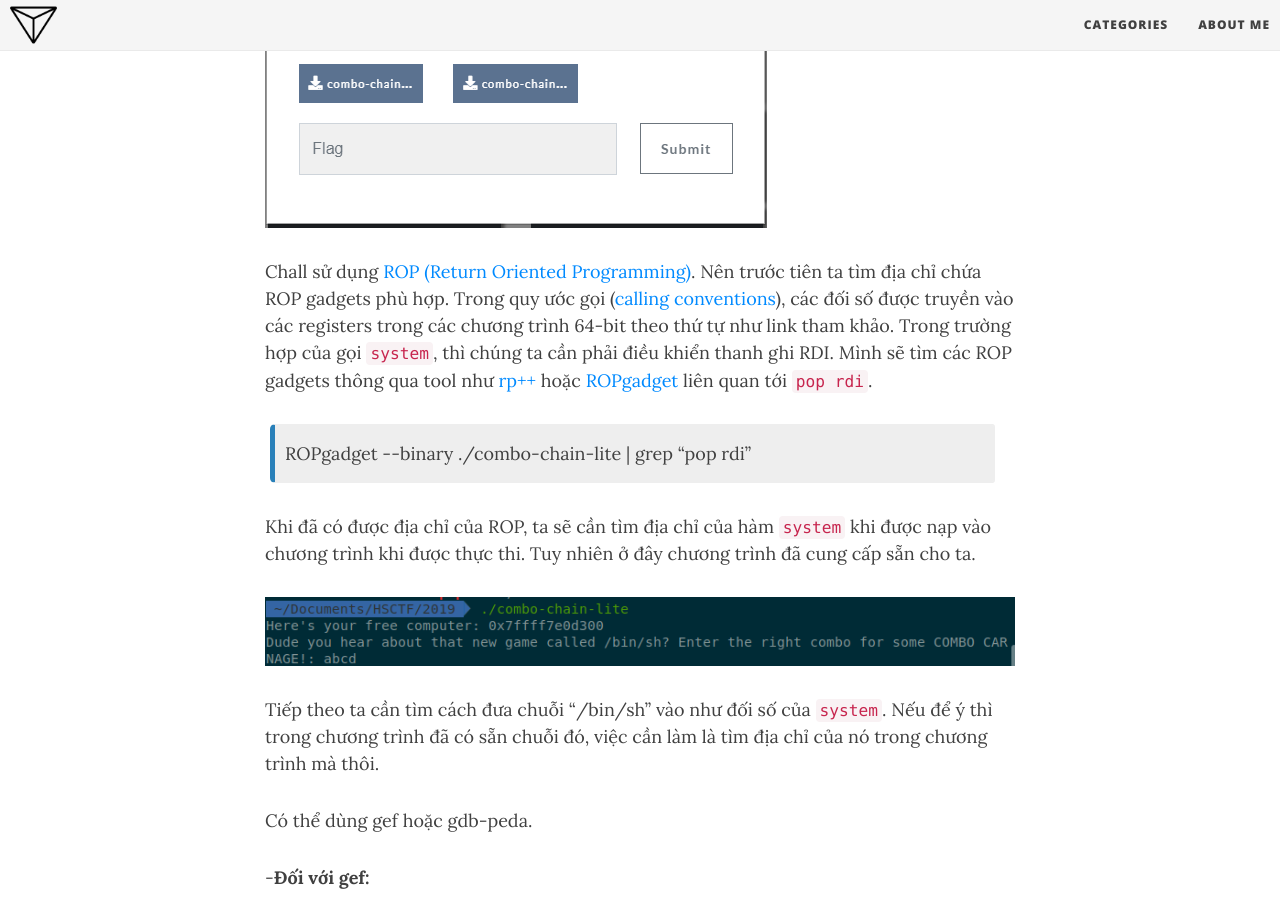
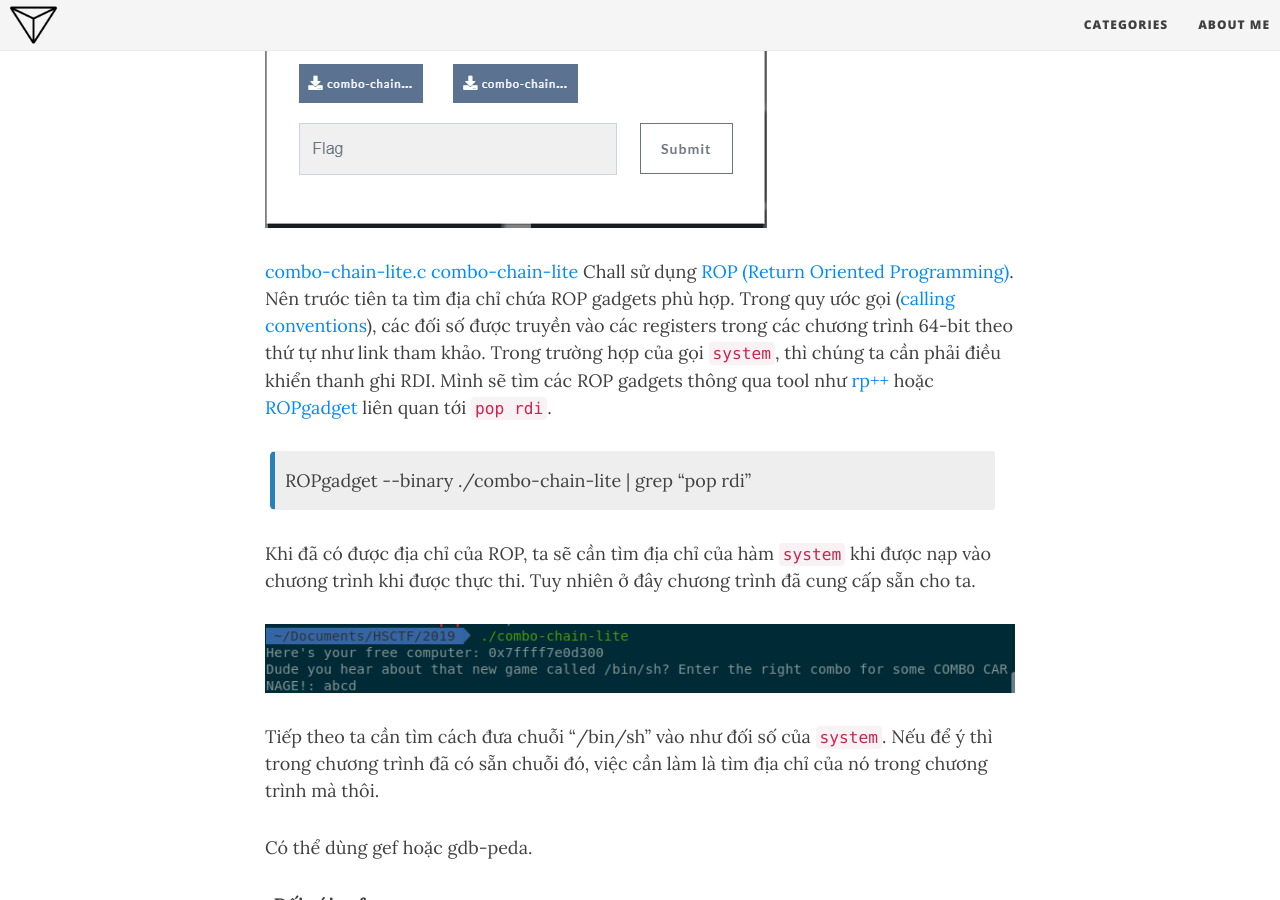
Before and after one commit to Delt-A/delt-a.github.io, a Jekyll site: the page built from _posts/2019-06-17-hsctf-6-combo-chain-lite.md, in a window 1280 px wide and 900 px high, scrolled down 785 px. Built offline with Jekyll 4.4.1, drawn with Linux system fonts in a browser that asks for light colours; nearby versions of some CDN libraries.

Commit message:
Update file link

```diff
--- a/_posts/2019-06-17-hsctf-6-combo-chain-lite.md
+++ b/_posts/2019-06-17-hsctf-6-combo-chain-lite.md
@@ -14,7 +14,8 @@ Hôm nay mình muốn viết lại challenge này.
 
 ![Capture-combo-chain-lite.PNG]({{site.baseurl}}/img/ctf/HSCTF/2019/Capture-combo-chain-lite.PNG)
 
-
+[combo-chain-lite.c](https://ctf.hsctf.com/files/6fc8b6ed70bd7670c1d81f8939596712/combo-chain-lite.c?token=eyJ0ZWFtX2lkIjoxMjcyLCJ1c2VyX2lkIjoyMTgzLCJmaWxlX2lkIjo2Mn0.XQ-uYA.8F1dwaZpumZVCSVEYOXcOF93DdM)
+[combo-chain-lite](https://ctf.hsctf.com/files/a12f5a0e0aea3721aa21189b949427e7/combo-chain-lite?token=eyJ0ZWFtX2lkIjoxMjcyLCJ1c2VyX2lkIjoyMTgzLCJmaWxlX2lkIjo2M30.XQ-uYA.ptvq-hFeiK8u7baL_Auf-k6kn_Y)
 Chall sử dụng [ROP (Return Oriented Programming)](https://ctf101.org/binary-exploitation/return-oriented-programming/). Nên trước tiên ta tìm địa chỉ chứa ROP gadgets phù hợp.
 Trong quy ước gọi ([calling conventions](https://ctf101.org/binary-exploitation/what-are-calling-conventions/)), các đối số được truyền vào các registers trong các chương trình 64-bit theo thứ tự như link tham khảo. Trong trường hợp của gọi `system`, thì chúng ta cần phải điều khiển thanh ghi RDI. Mình sẽ tìm các ROP gadgets thông qua tool như [rp++](https://github.com/0vercl0k/rp) hoặc [ROPgadget](https://github.com/JonathanSalwan/ROPgadget) liên quan tới `pop rdi`.
 
```
